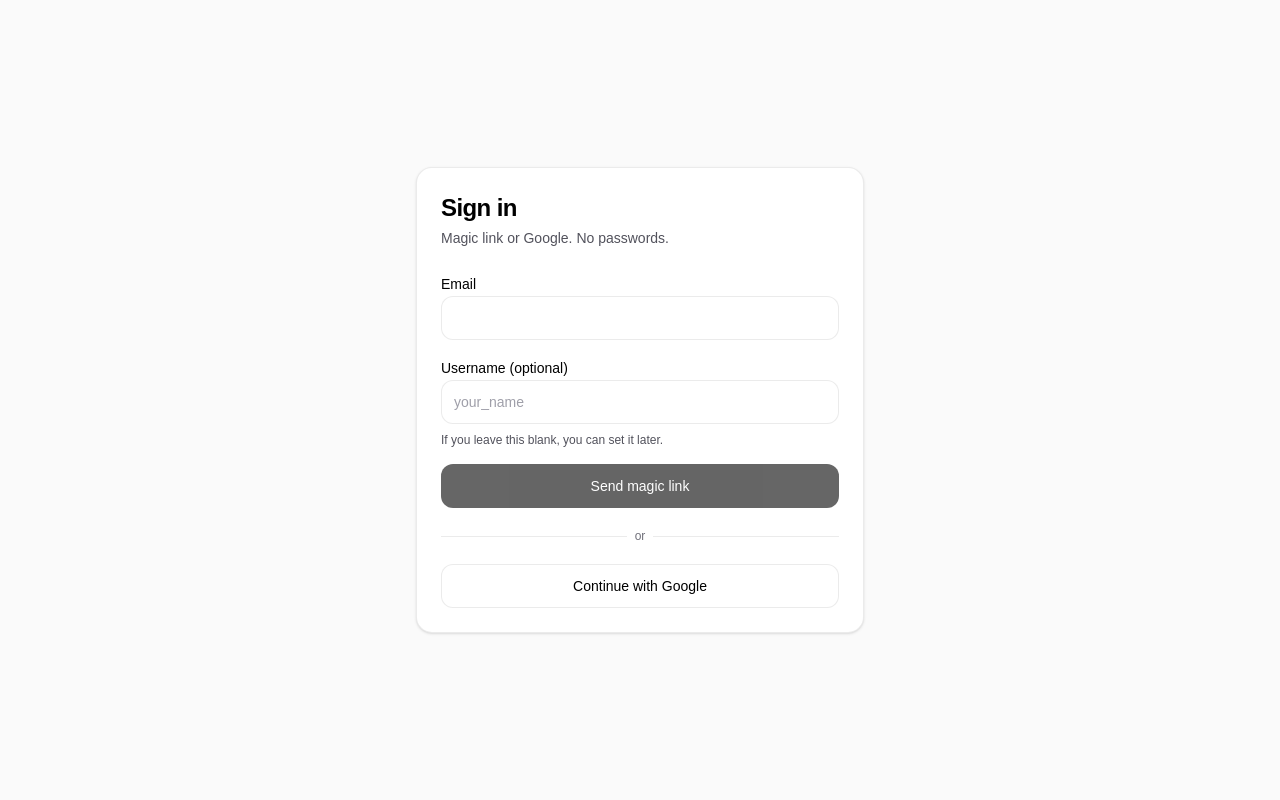
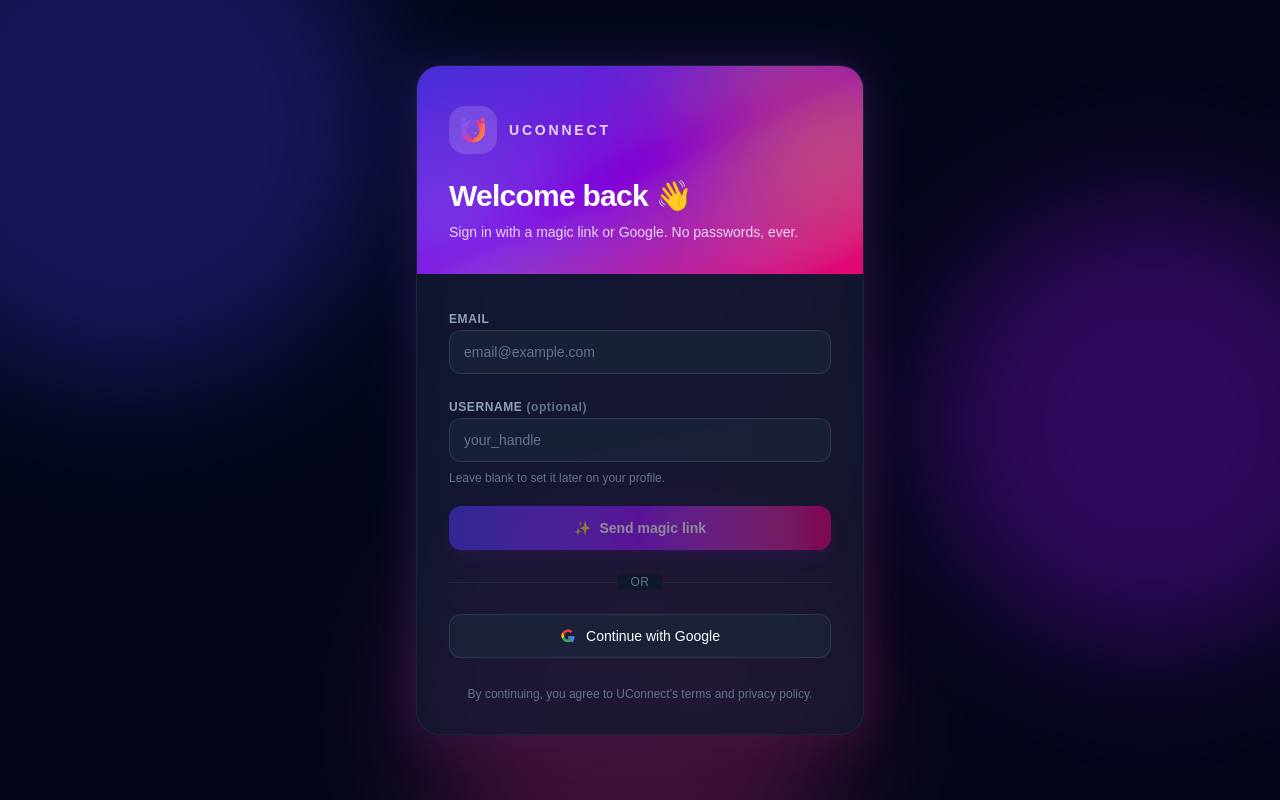
Before and after one commit to StevenDohrman/get-together, a Next.js app in the folder apps/web/: page /auth in a window 1280 px wide. Built offline with nearby package versions, Linux system fonts and the light colour scheme; no server answers.

Commit message:
chore: update signin page to use new theme

```diff
--- a/apps/web/src/app/auth/callback/page.tsx
+++ b/apps/web/src/app/auth/callback/page.tsx
@@ -1,6 +1,7 @@
 "use client";
 
 import { Suspense, useEffect, useState } from "react";
+import Image from "next/image";
 import { useRouter, useSearchParams } from "next/navigation";
 import { getSupabaseBrowserClient } from "@/lib/supabaseBrowser";
 
@@ -8,20 +9,84 @@ function isValidUsername(value: string): boolean {
   return /^[a-zA-Z0-9_]{3,30}$/.test(value);
 }
 
+function CallbackShell({
+  title,
+  description,
+  error,
+  showSpinner = true,
+}: {
+  title: string;
+  description: string;
+  error?: string | null;
+  showSpinner?: boolean;
+}) {
+  return (
+    <div className="relative flex flex-1 items-center justify-center overflow-hidden bg-slate-950 px-6 py-16">
+      <div className="pointer-events-none absolute -left-32 -top-32 h-[32rem] w-[32rem] rounded-full bg-indigo-600 opacity-30 blur-3xl" />
+      <div className="pointer-events-none absolute -right-24 top-1/4 h-[28rem] w-[28rem] rounded-full bg-purple-600 opacity-30 blur-3xl" />
+      <div className="pointer-events-none absolute -bottom-32 left-1/3 h-[26rem] w-[26rem] rounded-full bg-pink-500 opacity-25 blur-3xl" />
+
+      <div className="relative w-full max-w-md">
+        <div
+          aria-hidden
+          className="absolute -inset-px rounded-3xl bg-gradient-to-br from-indigo-500/40 via-purple-500/40 to-pink-500/40 opacity-60 blur-xl"
+        />
+
+        <div className="relative overflow-hidden rounded-3xl border border-slate-800/80 bg-slate-900/80 shadow-2xl backdrop-blur-xl">
+          <div className="relative overflow-hidden bg-gradient-to-br from-indigo-700 via-purple-700 to-pink-600 px-8 pb-8 pt-10">
+            <div className="pointer-events-none absolute -right-16 -top-16 h-56 w-56 rounded-full bg-orange-400 opacity-40 blur-3xl" />
+            <div className="pointer-events-none absolute -left-12 -bottom-16 h-48 w-48 rounded-full bg-indigo-400 opacity-40 blur-3xl" />
+
+            <div className="relative flex items-center gap-3">
+              <div className="flex h-12 w-12 items-center justify-center rounded-2xl bg-white/15 backdrop-blur-sm">
+                <Image
+                  src="/assets/logo.svg"
+                  alt="UConnect"
+                  width={32}
+                  height={32}
+                  className="h-8 w-8 object-contain"
+                  priority
+                />
+              </div>
+              <span className="text-sm font-semibold uppercase tracking-[0.2em] text-purple-100/90">
+                UConnect
+              </span>
+            </div>
+
+            <div className="relative mt-6 flex items-center gap-3">
+              {showSpinner && !error ? (
+                <span className="h-5 w-5 animate-spin rounded-full border-2 border-white/40 border-t-white" />
+              ) : null}
+              <h1 className="text-2xl font-bold tracking-tight text-white">{title}</h1>
+            </div>
+            <p className="relative mt-2 text-sm text-purple-100/90">{description}</p>
+          </div>
+
+          <div className="px-8 py-6">
+            {error ? (
+              <div className="rounded-xl border border-rose-500/30 bg-rose-500/10 px-3.5 py-2.5 text-sm text-rose-300">
+                {error}
+              </div>
+            ) : (
+              <p className="text-xs text-slate-500">
+                Hang tight — we&apos;re finishing things up.
+              </p>
+            )}
+          </div>
+        </div>
+      </div>
+    </div>
+  );
+}
+
 export default function AuthCallbackPage() {
   return (
     <Suspense
       fallback={
-        <div className="flex flex-1 items-center justify-center bg-zinc-50 px-6 py-16 dark:bg-black">
-          <div className="w-full max-w-md rounded-2xl border border-black/8 bg-white p-6 shadow-sm dark:border-white/12 dark:bg-black">
-            <h1 className="text-2xl font-semibold tracking-tight text-black dark:text-zinc-50">
-              Finishing sign-in…
-            </h1>
-            <p className="mt-2 text-sm text-zinc-600 dark:text-zinc-400">
-              You can close this tab if it doesn’t redirect.
-            </p>
-          </div>
-        </div>
+        <CallbackShell
+          title="Finishing sign-in…"
+          description="You can close this tab if it doesn't redirect."
+        />
       }
     >
       <AuthCallbackInner />
@@ -106,20 +171,15 @@ function AuthCallbackInner() {
   }, [router, searchParams]);
 
   return (
-    <div className="flex flex-1 items-center justify-center bg-zinc-50 px-6 py-16 dark:bg-black">
-      <div className="w-full max-w-md rounded-2xl border border-black/8 bg-white p-6 shadow-sm dark:border-white/12 dark:bg-black">
-        <h1 className="text-2xl font-semibold tracking-tight text-black dark:text-zinc-50">
-          Finishing sign-in…
-        </h1>
-        <p className="mt-2 text-sm text-zinc-600 dark:text-zinc-400">
-          You can close this tab if it doesn’t redirect.
-        </p>
-        {error ? (
-          <div className="mt-4 rounded-xl border border-red-500/20 bg-red-500/5 px-3 py-2 text-sm text-red-700 dark:text-red-300">
-            {error}
-          </div>
-        ) : null}
-      </div>
-    </div>
+    <CallbackShell
+      title={error ? "Sign-in failed" : "Finishing sign-in…"}
+      description={
+        error
+          ? "We hit a snag completing your sign-in."
+          : "You can close this tab if it doesn't redirect."
+      }
+      error={error}
+      showSpinner={!error}
+    />
   );
 }
--- a/apps/web/src/app/auth/page.tsx
+++ b/apps/web/src/app/auth/page.tsx
@@ -1,6 +1,7 @@
 "use client";
 
 import { useMemo, useState } from "react";
+import Image from "next/image";
 import { getSupabaseBrowserClient } from "@/lib/supabaseBrowser";
 
 function isValidEmail(value: string): boolean {
@@ -95,22 +96,58 @@ export default function AuthPage() {
   }
 
   return (
-    <div className="flex flex-1 items-center justify-center bg-zinc-50 px-6 py-16 dark:bg-black">
-      <div className="w-full max-w-md rounded-2xl border border-black/8 bg-white p-6 shadow-sm dark:border-white/12 dark:bg-black">
-        <div className="flex items-start justify-between gap-6">
-          <div>
-            <h1 className="text-2xl font-semibold tracking-tight text-black dark:text-zinc-50">
-              Sign in
+    <div className="relative flex flex-1 items-center justify-center overflow-hidden bg-slate-950 px-6 py-16">
+      {/* Aurora background blobs — same vibe as the dashboard hero */}
+      <div className="pointer-events-none absolute -left-32 -top-32 h-[32rem] w-[32rem] rounded-full bg-indigo-600 opacity-30 blur-3xl" />
+      <div className="pointer-events-none absolute -right-24 top-1/4 h-[28rem] w-[28rem] rounded-full bg-purple-600 opacity-30 blur-3xl" />
+      <div className="pointer-events-none absolute -bottom-32 left-1/3 h-[26rem] w-[26rem] rounded-full bg-pink-500 opacity-25 blur-3xl" />
+
+      <div className="relative w-full max-w-md">
+        {/* Soft outer glow */}
+        <div
+          aria-hidden
+          className="absolute -inset-px rounded-3xl bg-gradient-to-br from-indigo-500/40 via-purple-500/40 to-pink-500/40 opacity-60 blur-xl"
+        />
+
+        <div className="relative overflow-hidden rounded-3xl border border-slate-800/80 bg-slate-900/80 shadow-2xl backdrop-blur-xl">
+          {/* Gradient hero header */}
+          <div className="relative overflow-hidden bg-gradient-to-br from-indigo-700 via-purple-700 to-pink-600 px-8 pb-8 pt-10">
+            <div className="pointer-events-none absolute -right-16 -top-16 h-56 w-56 rounded-full bg-orange-400 opacity-40 blur-3xl" />
+            <div className="pointer-events-none absolute -left-12 -bottom-16 h-48 w-48 rounded-full bg-indigo-400 opacity-40 blur-3xl" />
+
+            <div className="relative flex items-center gap-3">
+              <div className="flex h-12 w-12 items-center justify-center rounded-2xl bg-white/15 backdrop-blur-sm">
+                <Image
+                  src="/assets/logo.svg"
+                  alt="UConnect"
+                  width={32}
+                  height={32}
+                  className="h-8 w-8 object-contain"
+                  priority
+                />
+              </div>
+              <span className="text-sm font-semibold uppercase tracking-[0.2em] text-purple-100/90">
+                UConnect
+              </span>
+            </div>
+
+            <div className="relative mt-6">
+              <h1 className="text-3xl font-bold tracking-tight text-white">
+                Welcome back <span aria-hidden>👋</span>
               </h1>
-            <p className="mt-1 text-sm text-zinc-600 dark:text-zinc-400">
-              Magic link or Google. No passwords.
+              <p className="mt-2 text-sm text-purple-100/90">
+                Sign in with a magic link or Google. No passwords, ever.
               </p>
             </div>
           </div>
 
-        <div className="mt-6 space-y-4">
+          {/* Form body */}
+          <div className="space-y-5 px-8 py-8">
             <div className="space-y-2">
-            <label className="text-sm font-medium text-black dark:text-zinc-50" htmlFor="email">
+              <label
+                className="text-xs font-semibold uppercase tracking-wider text-slate-400"
+                htmlFor="email"
+              >
                 Email
               </label>
               <input
@@ -118,63 +155,77 @@ export default function AuthPage() {
                 type="email"
                 autoComplete="email"
                 inputMode="email"
-              className="h-11 w-full rounded-xl border border-black/8 bg-white px-3 text-sm text-black outline-none ring-0 placeholder:text-zinc-400 focus:border-black/20 dark:border-white/12 dark:bg-black dark:text-zinc-50 dark:placeholder:text-zinc-500 dark:focus:border-white/30"
+                className="h-11 w-full rounded-xl border border-slate-700/80 bg-slate-800/60 px-3.5 text-sm text-white outline-none transition-colors placeholder:text-slate-500 focus:border-purple-500/70 focus:bg-slate-800 focus:ring-2 focus:ring-purple-500/30 disabled:opacity-50"
                 value={email}
                 onChange={(e) => setEmail(e.target.value)}
                 disabled={submitting}
+                placeholder="email@example.com"
               />
             </div>
 
             <div className="space-y-2">
               <label
-              className="text-sm font-medium text-black dark:text-zinc-50"
+                className="text-xs font-semibold uppercase tracking-wider text-slate-400"
                 htmlFor="username"
               >
-              Username (optional)
+                Username <span className="text-slate-500 normal-case">(optional)</span>
               </label>
               <input
                 id="username"
                 type="text"
                 autoComplete="username"
-              className="h-11 w-full rounded-xl border border-black/8 bg-white px-3 text-sm text-black outline-none ring-0 placeholder:text-zinc-400 focus:border-black/20 dark:border-white/12 dark:bg-black dark:text-zinc-50 dark:placeholder:text-zinc-500 dark:focus:border-white/30"
+                className="h-11 w-full rounded-xl border border-slate-700/80 bg-slate-800/60 px-3.5 text-sm text-white outline-none transition-colors placeholder:text-slate-500 focus:border-purple-500/70 focus:bg-slate-800 focus:ring-2 focus:ring-purple-500/30 disabled:opacity-50"
                 value={username}
                 onChange={(e) => setUsername(e.target.value)}
                 disabled={submitting}
-              placeholder="your_name"
+                placeholder="your_handle"
               />
-            <p className="text-xs text-zinc-600 dark:text-zinc-400">
-              If you leave this blank, you can set it later.
+              <p className="text-xs text-slate-500">
+                Leave blank to set it later on your profile.
               </p>
             </div>
 
             {error ? (
-            <div className="rounded-xl border border-red-500/20 bg-red-500/5 px-3 py-2 text-sm text-red-700 dark:text-red-300">
+              <div className="rounded-xl border border-rose-500/30 bg-rose-500/10 px-3.5 py-2.5 text-sm text-rose-300">
                 {error}
               </div>
             ) : null}
 
             {info ? (
-            <div className="rounded-xl border border-black/8 bg-black/2 px-3 py-2 text-sm text-zinc-700 dark:border-white/12 dark:bg-white/6 dark:text-zinc-200">
+              <div className="rounded-xl border border-purple-500/30 bg-purple-500/10 px-3.5 py-2.5 text-sm text-purple-200">
                 {info}
               </div>
             ) : null}
 
             <button
               type="button"
-            className="flex h-11 w-full items-center justify-center rounded-xl bg-black px-4 text-sm font-medium text-white transition-colors hover:bg-zinc-800 disabled:cursor-not-allowed disabled:opacity-60 dark:bg-zinc-50 dark:text-black dark:hover:bg-white"
+              className="group relative flex h-11 w-full items-center justify-center overflow-hidden rounded-xl bg-gradient-to-r from-indigo-600 via-purple-600 to-pink-600 px-4 text-sm font-semibold text-white shadow-lg shadow-purple-900/40 transition-all hover:shadow-purple-900/60 hover:brightness-110 disabled:cursor-not-allowed disabled:opacity-50 disabled:hover:brightness-100"
               onClick={sendMagicLink}
               suppressHydrationWarning
               disabled={!canSendMagicLink || submitting}
             >
-            {submitting ? "Sending…" : "Send magic link"}
+              <span className="pointer-events-none absolute inset-0 -translate-x-full bg-gradient-to-r from-transparent via-white/20 to-transparent transition-transform duration-700 group-hover:translate-x-full" />
+              <span className="relative flex items-center gap-2">
+                {submitting ? (
+                  <>
+                    <span className="h-4 w-4 animate-spin rounded-full border-2 border-white/40 border-t-white" />
+                    Sending…
+                  </>
+                ) : (
+                  <>
+                    <span aria-hidden>✨</span>
+                    Send magic link
+                  </>
+                )}
+              </span>
             </button>
 
             <div className="relative py-1">
               <div className="absolute inset-0 flex items-center" aria-hidden="true">
-              <div className="w-full border-t border-black/8 dark:border-white/12" />
+                <div className="w-full border-t border-slate-800" />
               </div>
               <div className="relative flex justify-center">
-              <span className="bg-white px-2 text-xs text-zinc-500 dark:bg-black dark:text-zinc-400">
+                <span className="bg-slate-900 px-3 text-xs uppercase tracking-wider text-slate-500">
                   or
                 </span>
               </div>
@@ -182,13 +233,32 @@ export default function AuthPage() {
 
             <button
               type="button"
-            className="flex h-11 w-full items-center justify-center rounded-xl border border-black/8 bg-white px-4 text-sm font-medium text-black transition-colors hover:bg-black/4 disabled:cursor-not-allowed disabled:opacity-60 dark:border-white/12 dark:bg-black dark:text-zinc-50 dark:hover:bg-white/6"
+              className="flex h-11 w-full items-center justify-center gap-2.5 rounded-xl border border-slate-700/80 bg-slate-800/60 px-4 text-sm font-medium text-white transition-colors hover:border-slate-600 hover:bg-slate-800 disabled:cursor-not-allowed disabled:opacity-50"
               onClick={continueWithGoogle}
               suppressHydrationWarning
               disabled={!canContinueWithGoogle || submitting}
             >
+              <svg
+                aria-hidden
+                viewBox="0 0 24 24"
+                className="h-4 w-4"
+                xmlns="http://www.w3.org/2000/svg"
+              >
+                <path
+                  fill="#EA4335"
+                  d="M12 10.2v3.9h5.5c-.24 1.4-1.66 4.1-5.5 4.1-3.31 0-6.01-2.74-6.01-6.12S8.69 5.96 12 5.96c1.88 0 3.14.8 3.86 1.49l2.63-2.54C16.86 3.37 14.65 2.4 12 2.4 6.83 2.4 2.65 6.58 2.65 11.75S6.83 21.1 12 21.1c6.92 0 9.5-4.86 9.5-7.45 0-.5-.05-.88-.12-1.45H12z"
+                />
+                <path fill="#34A853" d="M12 21.1c2.7 0 4.97-.89 6.62-2.42l-3.23-2.5c-.86.6-2.02 1.02-3.39 1.02-2.61 0-4.82-1.76-5.61-4.13l-3.33 2.56C4.88 18.96 8.16 21.1 12 21.1z" />
+                <path fill="#FBBC05" d="M6.39 13.07a5.5 5.5 0 0 1 0-3.5L3.06 7.01a9.34 9.34 0 0 0 0 8.62l3.33-2.56z" />
+                <path fill="#4285F4" d="M21.5 13.65c0-.5-.05-.88-.12-1.45H12v3.9h5.5a4.7 4.7 0 0 1-2.11 3.08l3.23 2.5c1.89-1.74 2.88-4.31 2.88-7.03z" />
+              </svg>
               Continue with Google
             </button>
+
+            <p className="pt-2 text-center text-xs text-slate-500">
+              By continuing, you agree to UConnect&apos;s terms and privacy policy.
+            </p>
+          </div>
         </div>
       </div>
     </div>
```
Lines whose indentation alone changed are shown as unchanged.
